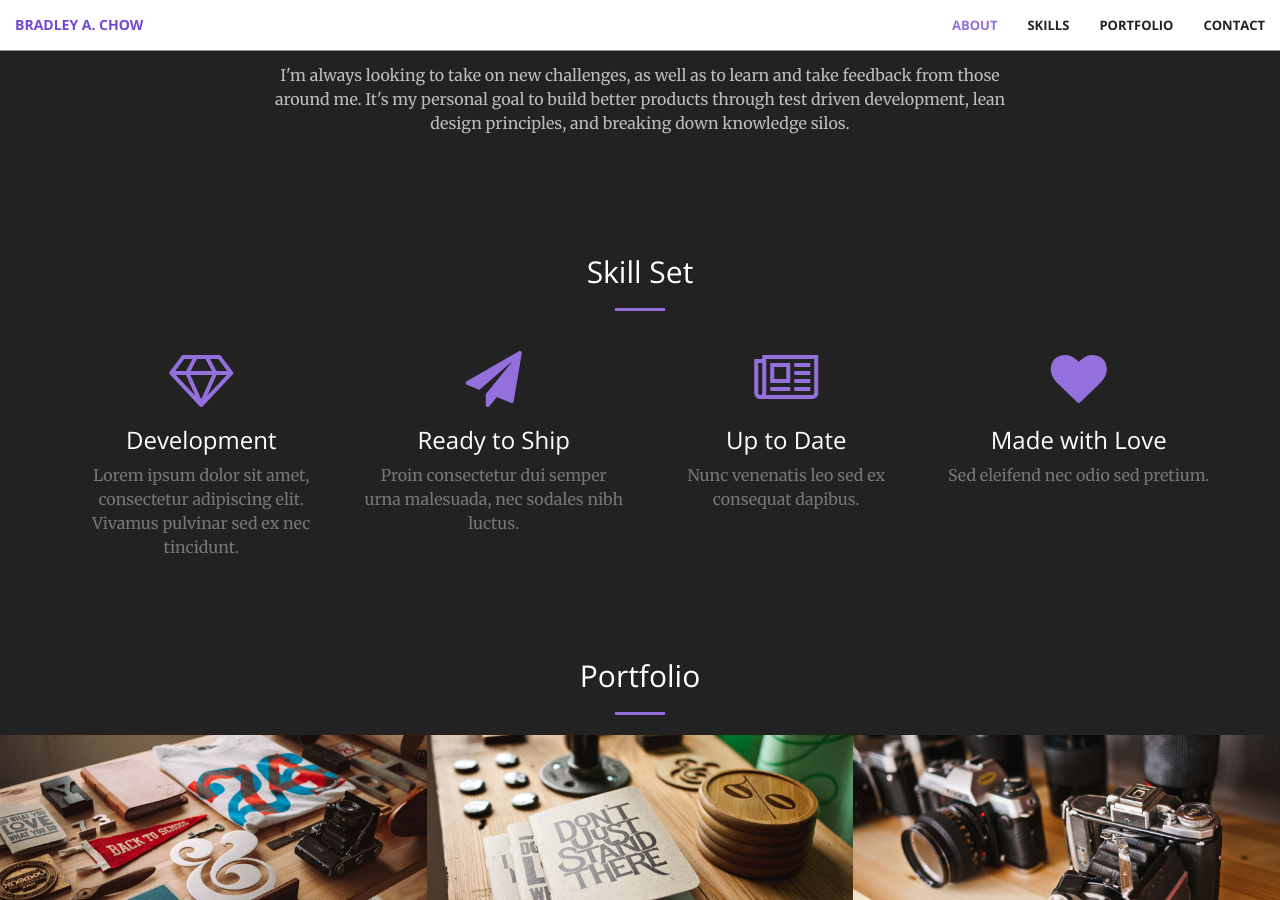
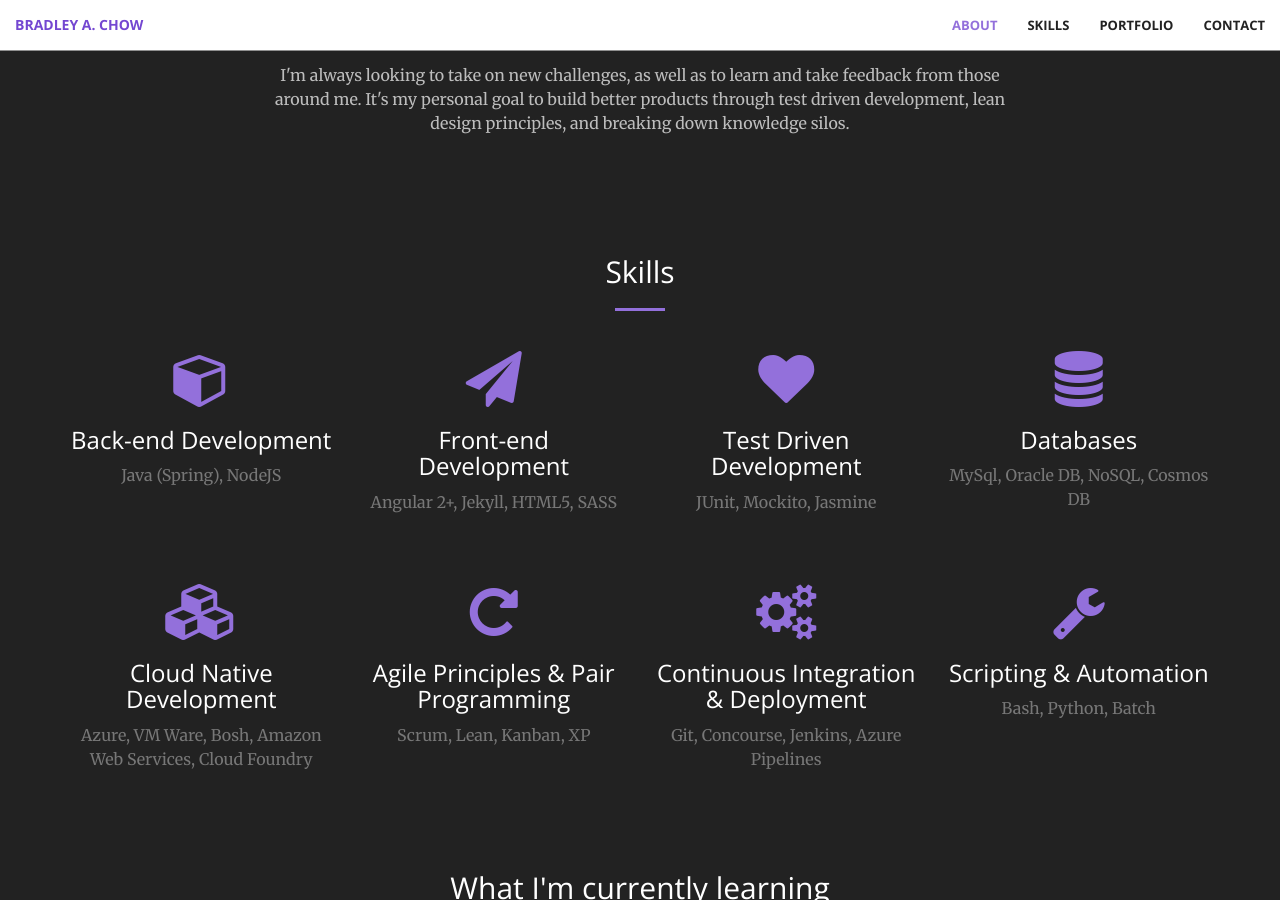
Before and after one commit to prdxTO/prdxTO.github.io, a Jekyll site: the page built from index.html, in a window 1280 px wide and 900 px high, scrolled down 1105 px. Built offline with Jekyll 4.4.1, drawn with Linux system fonts in a browser that asks for light colours; some of the changed text lies outside the part shown.

Commit message:
Added skills and learning sections. Removed email and twitter from contact. Added linkedin to contact info.

```diff
--- a/_config.yml
+++ b/_config.yml
@@ -5,7 +5,7 @@
 baseurl: "" # the subpath of your site, e.g. /blog/
 url: prdxto.github.io # the base hostname & protocol for your site
 
-twitter_username: tba
+linkedin_username: bradleychow
 github_username: prdxto
 
 # Build settings
--- a/_includes/contact.html
+++ b/_includes/contact.html
@@ -2,24 +2,16 @@
     <div class="container">
         <div class="row">
             <div class="col-lg-8 col-lg-offset-2 text-center">
-                <h2 class="section-heading">Let's Get In Touch!</h2>
+                <h2 class="section-heading">Contact</h2>
                 <hr class="primary">
-                <p>Quisque justo ipsum, mollis et metus eu, volutpat feugiat nunc. Sed sodales ornare mattis. Maecenas
-                    ac feugiat metus. </p>
             </div>
             <div class="col-lg-2 col-lg-offset-2 text-center">
-                <a href="https://twitter.com/{{ site.twitter_username }}">
-                    <i class="fa fa-twitter fa-3x wow bounceIn" data-wow-delay=".1s"></i>
-                    <p>{{ site.twitter_username }}</p>
+                <a href="https://linkedin.com/in/{{ site.linkedin_username }}">
+                    <i class="fa fa-linkedin fa-3x wow bounceIn" data-wow-delay=".1s"></i>
+                    <p>{{ site.linkedin_username }}</p>
                 </a>
             </div>
-            <div class="col-lg-2 col-lg-offset-1 text-center">
-                <a href="mailto:{{ site.email }}">
-                    <i class="fa fa-envelope-o fa-3x wow bounceIn" data-wow-delay=".1s"></i>
-                    <p>{{ site.email }}</p>
-                </a>
-            </div>
-            <div class="col-lg-2 col-lg-offset-1 text-center">
+            <div class="col-lg-2 col-lg-offset-4 text-center">
                 <a href="https://github.com/{{ site.github_username }}">
                     <i class="fa fa-github fa-3x wow bounceIn" data-wow-delay=".1s"></i>
                     <p>{{ site.github_username }}</p>
--- /dev/null
+++ b/_includes/learning.html
@@ -0,0 +1,42 @@
+<section id="learning" class="bg-dark">
+    <div class="container">
+        <div class="row">
+            <div class="col-lg-12 text-center">
+                <h2 class="section-heading">What I'm currently learning</h2>
+                <hr class="primary">
+            </div>
+        </div>
+    </div>
+    <div class="container">
+        <div class="row">
+            <div class="col-lg-3 col-md-6 text-center">
+                <div class="service-box">
+                    <i class="fa fa-4x fa-tablet wow bounceIn text-primary"></i>
+                    <h3>React & React Native</h3>
+                    <p class="text-muted"></p>
+                </div>
+            </div>
+            <div class="col-lg-3 col-md-6 text-center">
+                <div class="service-box">
+                    <i class="fa fa-4x fa-code wow bounceIn text-primary" data-wow-delay=".1s"></i>
+                    <h3>Go Language</h3>
+                    <p class="text-muted"></p>
+                </div>
+            </div>
+            <div class="col-lg-3 col-md-6 text-center">
+                <div class="service-box">
+                    <i class="fa fa-4x fa-newspaper-o wow bounceIn text-primary" data-wow-delay=".2s"></i>
+                    <h3>Kubernetes Orchestration</h3>
+                    <p class="text-muted"></p>
+                </div>
+            </div>
+            <div class="col-lg-3 col-md-6 text-center">
+                <div class="service-box">
+                    <i class="fa fa-4x fa-pencil wow bounceIn text-primary" data-wow-delay=".3s"></i>
+                    <h3>UX and UI Design Collaborations</h3>
+                    <p class="text-muted"></p>
+                </div>
+            </div>
+        </div>
+    </div>
+</section>
--- a/_includes/skills.html
+++ b/_includes/skills.html
@@ -2,7 +2,7 @@
     <div class="container">
         <div class="row">
             <div class="col-lg-12 text-center">
-                <h2 class="section-heading">Skill Set</h2>
+                <h2 class="section-heading">Skills</h2>
                 <hr class="primary">
             </div>
         </div>
@@ -11,33 +11,63 @@
         <div class="row">
             <div class="col-lg-3 col-md-6 text-center">
                 <div class="service-box">
-                    <i class="fa fa-4x fa-diamond wow bounceIn text-primary"></i>
-                    <h3>Development</h3>
-                    <p class="text-muted">Lorem ipsum dolor sit amet, consectetur adipiscing elit. Vivamus pulvinar sed
-                        ex nec tincidunt.</p>
+                    <i class="fa fa-4x fa-cube wow bounceIn text-primary"></i>
+                    <h3>Back-end Development</h3>
+                    <p class="text-muted">Java (Spring), NodeJS</p>
                 </div>
             </div>
             <div class="col-lg-3 col-md-6 text-center">
                 <div class="service-box">
                     <i class="fa fa-4x fa-paper-plane wow bounceIn text-primary" data-wow-delay=".1s"></i>
-                    <h3>Ready to Ship</h3>
-                    <p class="text-muted">Proin consectetur dui semper urna malesuada, nec sodales nibh luctus.</p>
-                </div>
-            </div>
-            <div class="col-lg-3 col-md-6 text-center">
-                <div class="service-box">
-                    <i class="fa fa-4x fa-newspaper-o wow bounceIn text-primary" data-wow-delay=".2s"></i>
-                    <h3>Up to Date</h3>
-                    <p class="text-muted">Nunc venenatis leo sed ex consequat dapibus.</p>
+                    <h3>Front-end Development</h3>
+                    <p class="text-muted">Angular 2+, Jekyll, HTML5, SASS</p>
                 </div>
             </div>
             <div class="col-lg-3 col-md-6 text-center">
                 <div class="service-box">
                     <i class="fa fa-4x fa-heart wow bounceIn text-primary" data-wow-delay=".3s"></i>
-                    <h3>Made with Love</h3>
-                    <p class="text-muted">Sed eleifend nec odio sed pretium.</p>
+                    <h3>Test Driven Development</h3>
+                    <p class="text-muted">JUnit, Mockito, Jasmine</p>
+                </div>
+            </div>
+            <div class="col-lg-3 col-md-6 text-center">
+                <div class="service-box">
+                    <i class="fa fa-4x fa-database wow bounceIn text-primary" data-wow-delay=".2s"></i>
+                    <h3>Databases</h3>
+                    <p class="text-muted">MySql, Oracle DB, NoSQL, Cosmos DB</p>
+                </div>
+            </div>
+        </div>
+        <div class="row row-padding">
+            <div class="col-lg-3 col-md-6 text-center">
+                <div class="service-box">
+                    <i class="fa fa-4x fa-cubes wow bounceIn text-primary"></i>
+                    <h3>Cloud Native Development</h3>
+                    <p class="text-muted">Azure, VM Ware, Bosh, Amazon Web Services, Cloud Foundry</p>
+                </div>
+            </div>
+            <div class="col-lg-3 col-md-6 text-center">
+                <div class="service-box">
+                    <i class="fa fa-4x fa-repeat wow bounceIn text-primary" data-wow-delay=".1s"></i>
+                    <h3>Agile Principles & Pair Programming</h3>
+                    <p class="text-muted">Scrum, Lean, Kanban, XP</p>
+                </div>
+            </div>
+            <div class="col-lg-3 col-md-6 text-center">
+                <div class="service-box">
+                    <i class="fa fa-4x fa-cogs wow bounceIn text-primary" data-wow-delay=".2s"></i>
+                    <h3>Continuous Integration & Deployment</h3>
+                    <p class="text-muted">Git, Concourse, Jenkins, Azure Pipelines</p>
+                </div>
+            </div>
+            <div class="col-lg-3 col-md-6 text-center">
+                <div class="service-box">
+                    <i class="fa fa-4x fa-wrench wow bounceIn text-primary" data-wow-delay=".3s"></i>
+                    <h3>Scripting & Automation</h3>
+                    <p class="text-muted">Bash, Python, Batch</p>
                 </div>
             </div>
         </div>
     </div>
+
 </section>
--- a/_layouts/front.html
+++ b/_layouts/front.html
@@ -8,6 +8,7 @@
   {% include header.html %}
   {% include about.html %}
   {% include skills.html %}
+  {% include learning.html %}
   {% include portfolio.html %}
   {% include aside.html %}
   {% include contact.html %}
--- a/_sass/_base.scss
+++ b/_sass/_base.scss
@@ -67,6 +67,9 @@
     padding: 0;
 }
 
+.row-padding {
+    padding: 50px 0 0;
+}
 // Navigation
 
 .navbar-default {
```
